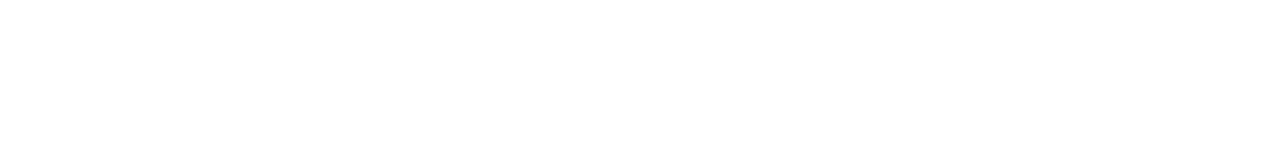
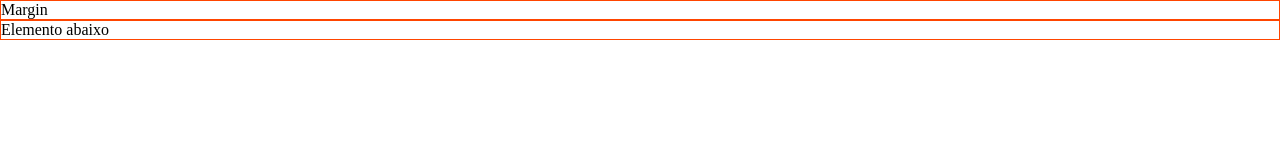
Before and after one commit to gacolombo/box-model, a plain HTML site: page padding/index.html in a window 1280 px wide. Drawn offline with Linux system fonts and the light colour scheme.

Commit message:
alimentando os arquivos index.html e style.css para iniciar os estudos

```diff
--- a/padding/index.html
+++ b/padding/index.html
@@ -8,6 +8,12 @@
     <title>Estudo Padding</title>
 </head>
 <body>
+    <div>
+        Margin
+    </div>
 
+    <section>
+        Elemento abaixo
+    </section>
 </body>
 </html>
--- a/padding/style.css
+++ b/padding/style.css
@@ -0,0 +1,7 @@
+* {
+    margin: 0;
+}
+
+div, section {
+    border: 1px solid orangered;
+}
```
Also changed, not shown: 1 other file.
